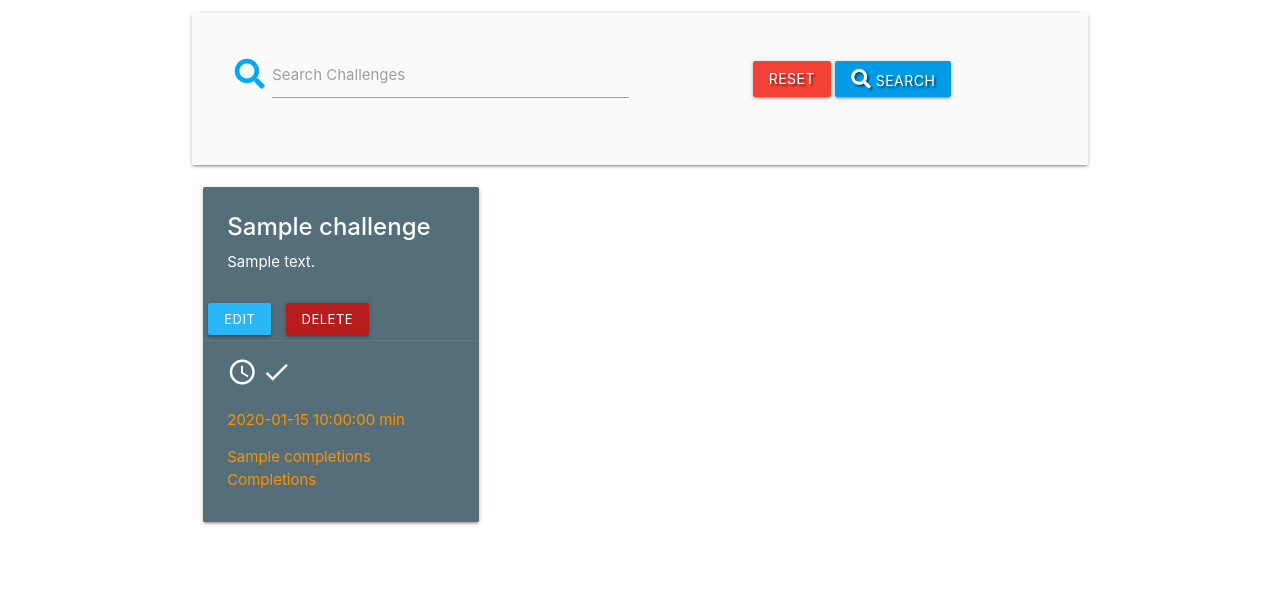
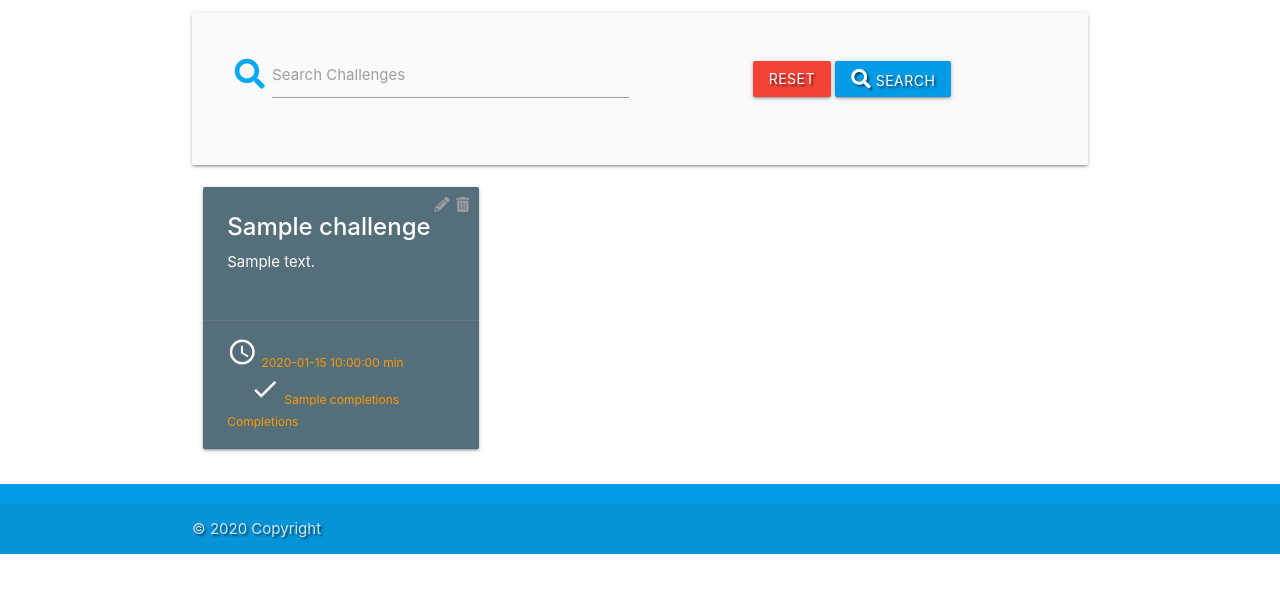
Before and after one commit to boomernag/activity-challenges, a Flask app: page / in a window 1280 px wide. Shown: the part 146-739 px from the top of the page. Run offline with Flask 2, Linux system fonts and the light colour scheme; a database or web service that is not in the repository returns one stand-in record (values such as "Sample title"); some libraries are stand-ins or nearby versions.

Commit message:
Add footer

```diff
--- a/static/css/style.css
+++ b/static/css/style.css
@@ -9,8 +9,22 @@
 .btn-small {
   margin: 5px;
 }
+/* --- Icons on challenge card for edit and delete ---- */
+.fa-pencil-alt:before {
+    position: absolute;
+    right: 20px;
+    top: 0;
+    margin: 10px;
+}
 
-.card-panel {
-    margin: 0 auto;
-    align-content: horizontal;
+.fa-trash-alt:before {
+    position: absolute;
+    right: 0;
+    top: 0;
+    margin: 10px;
 }
+
+.completion-icon {
+    position: relative;
+    margin-left: 10%;
+}
--- a/templates/base.html
+++ b/templates/base.html
@@ -67,10 +67,17 @@
       {% endfor %} {% endif %} {% endwith %}
     </section>
 
-     <main class="container">
-        {% block content %}
-        {% endblock %}
+    <main class="container">
+      {% block content %} {% endblock %}
     </main>
+
+        <footer class="page-footer text-shadow light-blue darken-1">
+          <div class="footer-copyright">
+            <div class="container">
+            © 2020 Copyright
+            </div>
+          </div>
+        </footer>
 
     <script
       src="https://code.jquery.com/jquery-3.5.1.min.js"
--- a/templates/challenges.html
+++ b/templates/challenges.html
@@ -41,26 +41,28 @@
       </div>
       <div>
         <a
+          class="card-icon fas fa-pencil-alt prefix grey-text"
           href="{{ url_for('edit_challenge', challenge_id=challenge._id) }}"
-          class="btn-small light-blue lighten-1"
-          >Edit</a
-        >
+        ></a>
         <a
+          class="card-icon fas fa-trash-alt prefix grey-text text-accent-4"
           href="{{ url_for('delete_challenge', challenge_id=challenge._id) }}"
-          class="btn-small red darken-4"
-          >Delete</a
-        >
+        ></a>
       </div>
       <div class="card-action">
-        <i class="small material-icons white-text align-left">access_time</i>
-        <i class="small material-icons white-text align-right">check</i>
-        <p class="orange-text text-accent-3">{{ challenge.time }} min</p>
-        <p class="orange-text text-accent-3">
-          {{ challenge.completions }} Completions
-        </p>
+        <i class="timetocomplete-icon small material-icons white-text"
+          >access_time</i
+        >
+        <label for="timetocomplete-icon" class="orange-text"
+          >{{ challenge.time }} min</label
+        >
+        <i class="completion-icon small material-icons white-text">check</i>
+        <label for="completion-icon" class="orange-text"
+          >{{ challenge.completions }} Completions</label
+        >
       </div>
     </div>
   </div>
-</div>
 
-{% endfor %} {% endblock %}
+  {% endfor %} {% endblock %}
+</ul>
```
